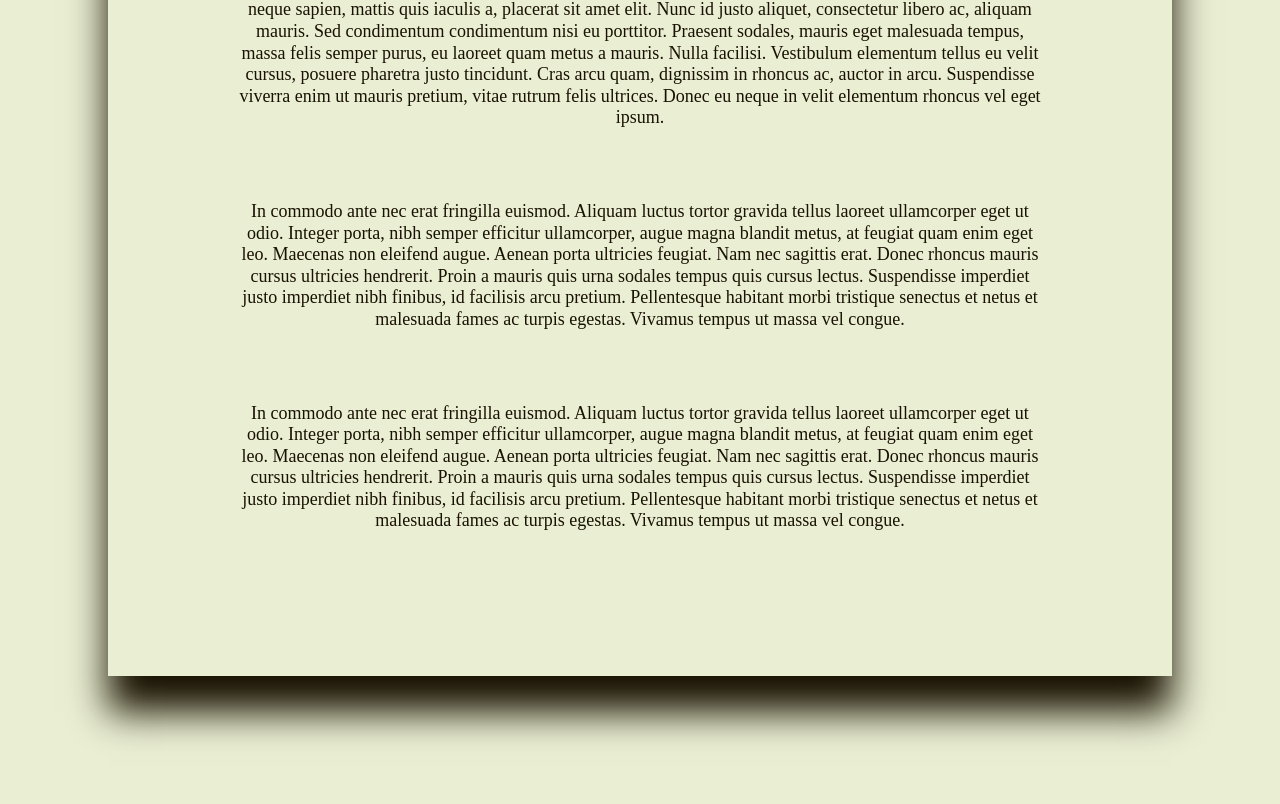
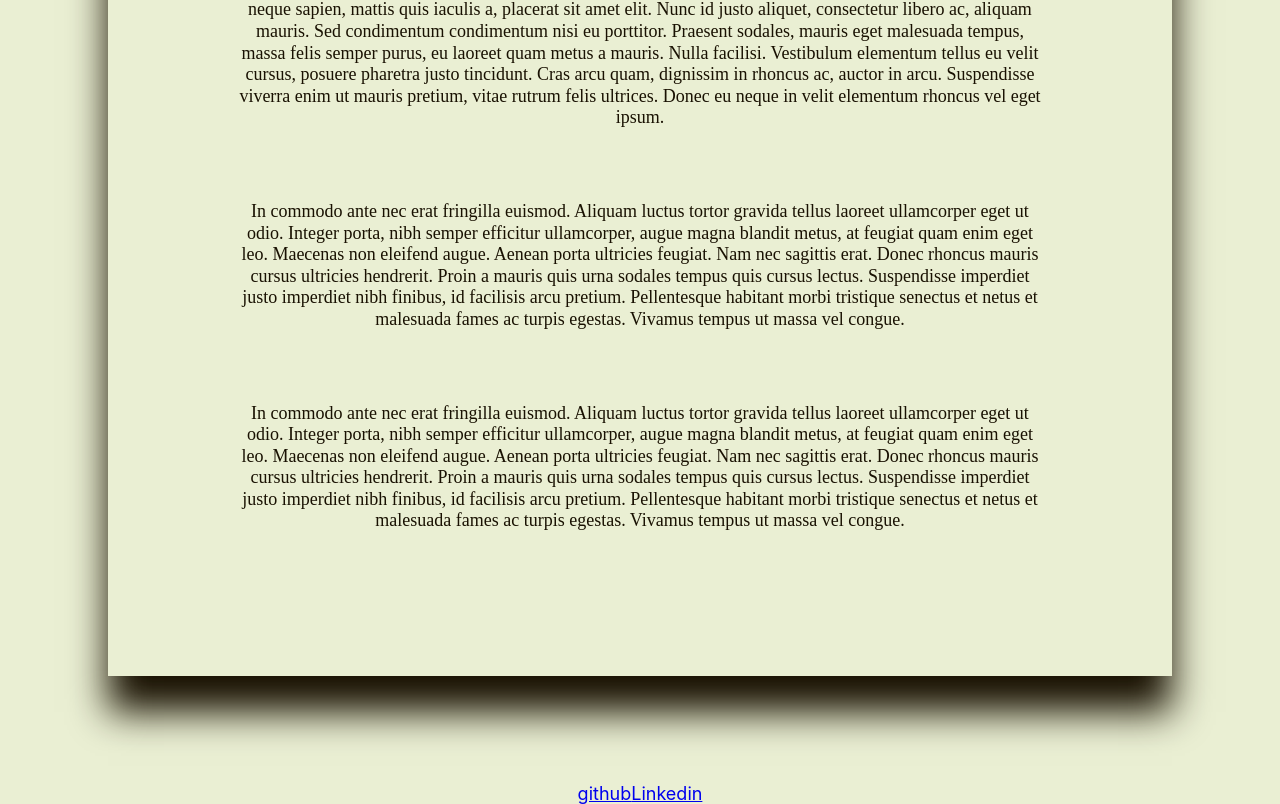
Before and after one commit to RyeBowTie/Ryan-React-Portfolio, a React (Create React App) app in the folder ryan-react-portfolio/: page / in a window 1280 px wide. Shown: the part 798-1602 px from the top of the page. Built offline with nearby package versions, Linux system fonts and the light colour scheme.

Commit message:
added render page function.

```diff
--- a/ryan-react-portfolio/src/App.js
+++ b/ryan-react-portfolio/src/App.js
@@ -1,19 +1,39 @@
-import React from 'react';
+import React, { useState } from 'react';
 // import logo from './logo.svg';
 import './App.css';
 
 import Header from './components/header';
-// import Footer from './components/footer';
+import Footer from './components/footer';
 import About from './components/about';
-// import Projects from './components/projects';
-// import Contact from './components/contact';
-// import Resume from './components/resume';
+import Projects from './components/projects';
+import Contact from './components/contact';
+import Resume from './components/resume';
+
+import projects from './projectInfo';
+import resumePDF from './assets/ryan_odonohue_resume_2021.pdf';
+
 
 function App() {
+  const [currentPage, setCurrentPage] = useState('about');
+
+  const renderPage = () => {
+    if (currentPage === 'about') {
+      return <About/>;
+    } else if (currentPage === 'projects') {
+      return <Projects projects={projects}/>
+    } else if (currentPage === 'contact') {
+      return <Contact/>
+    } else if (currentPage === 'resume') {
+      return <Resume resume={resumePDF}/>
+    }
+  };
+
+  const handlePageChange = (page) => setCurrentPage(page);
   return (
     <div className="App">
-      <Header />
-      < About />
+      <Header  handlePageChange= {handlePageChange}/>
+      {renderPage()}
+      <Footer />
     </div>
   );
 }
```
